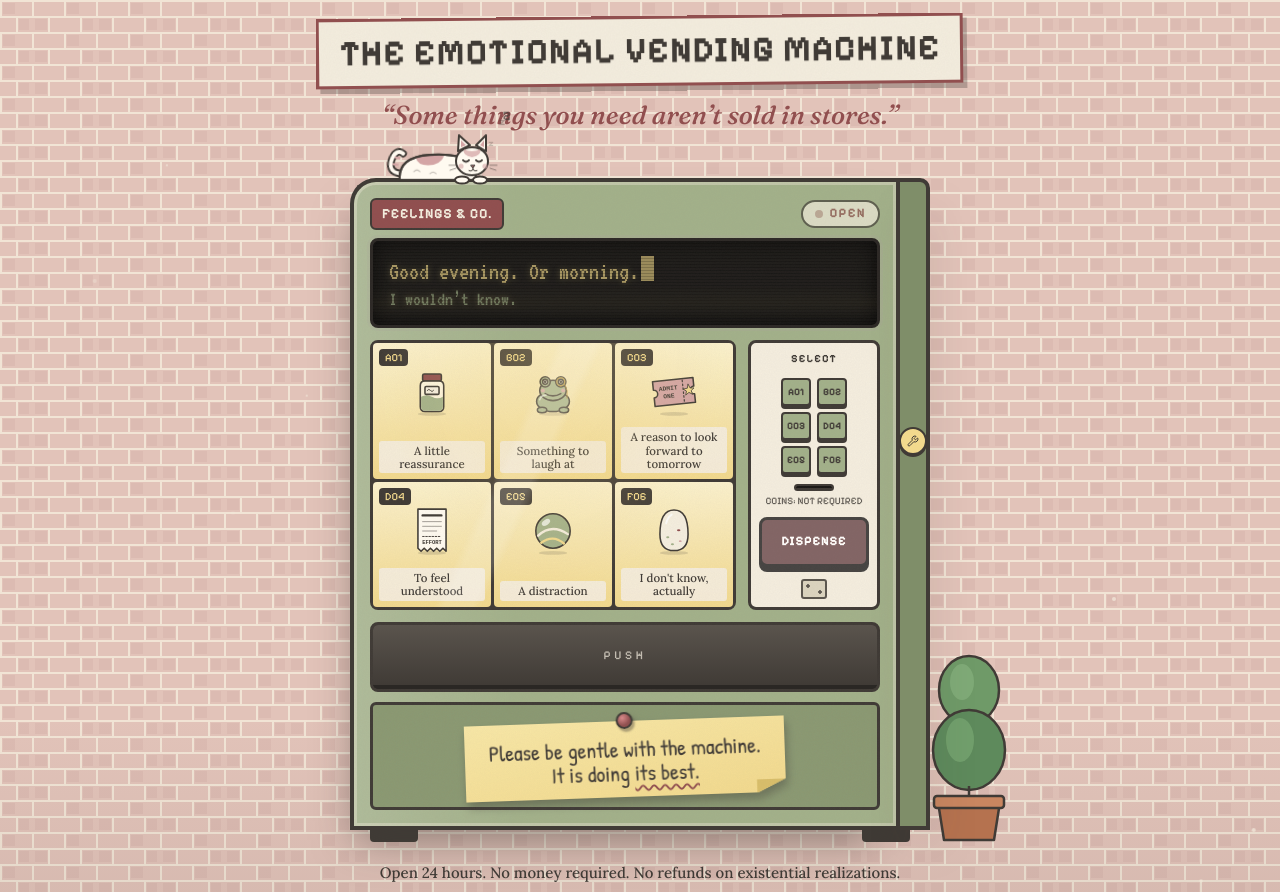
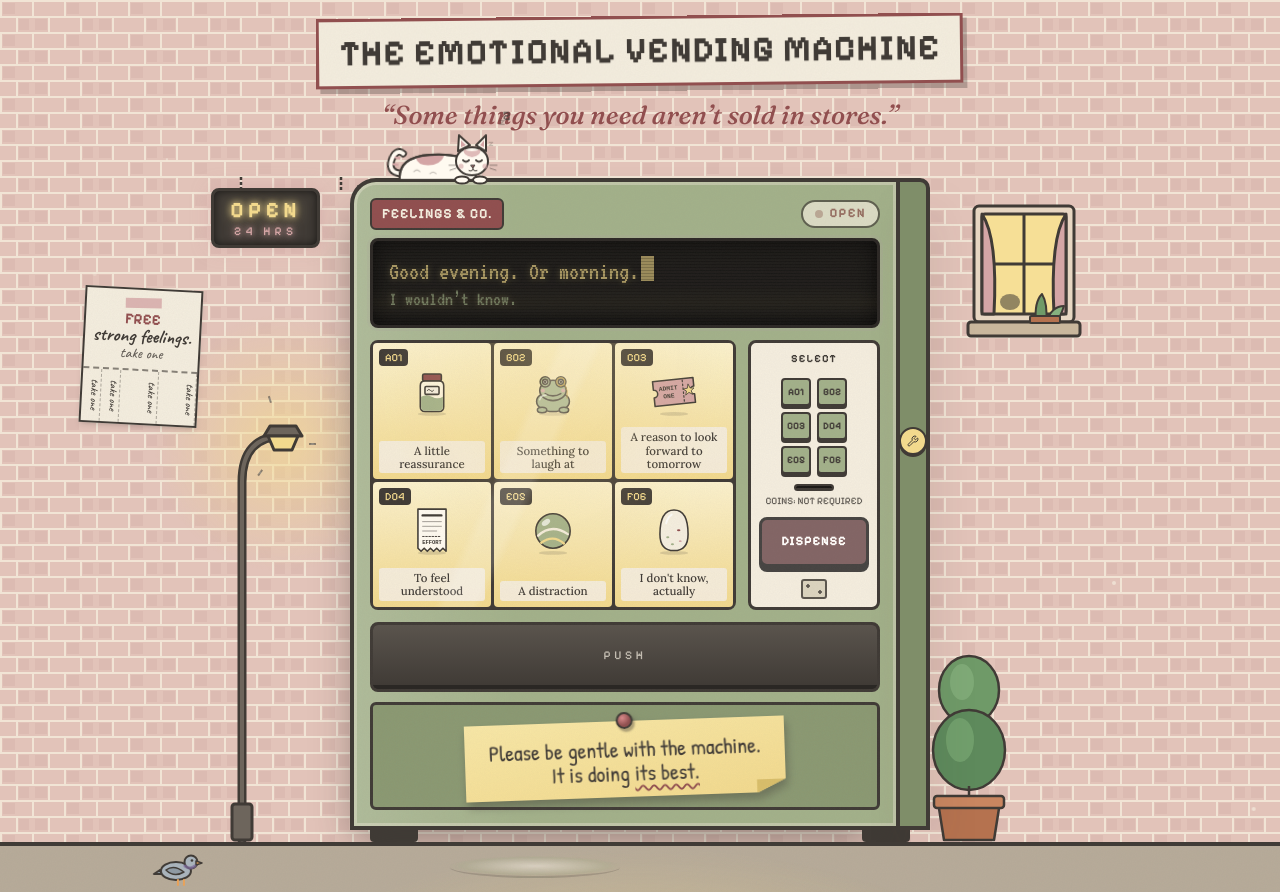
Before and after one commit to camilledaisy/vendingmachine, a React (Vite) app: page / in a window 1280 px wide. Shown: the top 892 px of the page. Built offline with nearby package versions, Linux system fonts and the light colour scheme.

Commit message:
Street scenery: pavement ground, lamp with moths, neon sign, flyer, window, pigeon, puddle
Co-Authored-By: Claude Sonnet 5.5 <noreply@anthropic.com>
Claude-Session: https://claude.ai/code/session_017PaBnN8AfWxPJyBcQfRLgQ

```diff
--- a/src/App.tsx
+++ b/src/App.tsx
@@ -9,7 +9,7 @@ import { CollectionShelf } from './components/CollectionShelf'
 import { MaintenanceLog } from './components/MaintenanceLog'
 import { ReceiptGenerator } from './components/ReceiptGenerator'
 import { HatchNote } from './components/HatchNote'
-import { Topiary } from './components/Scenery'
+import { Lamp, NeonSign, Pigeon, TearFlyer, Topiary, Window } from './components/Scenery'
 
 type Panel = 'shelf' | 'log' | 'hatch' | 'receipt' | null
 
@@ -42,7 +42,7 @@ export default function App() {
 
   return (
     <MotionConfig reducedMotion={reduced ? 'always' : 'user'}>
-      <div className="scene relative min-h-screen overflow-x-hidden pb-24">
+      <div className="scene relative flex min-h-screen flex-col overflow-x-clip">
         {!reduced && (
           <div className="pointer-events-none absolute inset-0" aria-hidden>
             {dust.map((p, i) => (
@@ -58,8 +58,13 @@ export default function App() {
           <p style={{ ["--d" as string]: ".5s" }} className="rise mt-3 font-tagline text-[19px] font-medium italic leading-snug text-burgundy sm:text-[22px] md:text-[26px]">“Some things you need aren’t sold in stores.”</p>
         </header>
 
-        <main className="relative z-10 px-3">
+        <main className="relative z-10 flex flex-1 flex-col">
+          <div className="px-3">
           <div style={{ ["--d" as string]: ".25s" }} className="rise relative mx-auto max-w-[580px]">
+            <div className="absolute bottom-0 right-[calc(100%+40px)] hidden lg:block" aria-hidden><Lamp /></div>
+            <div className="absolute right-[calc(100%+30px)] top-[10px] hidden lg:block" aria-hidden><NeonSign /></div>
+            <div className="absolute right-[calc(100%+150px)] top-[110px] hidden xl:block" aria-hidden><TearFlyer /></div>
+            <div className="absolute left-[calc(100%+34px)] top-[20px] hidden lg:block" aria-hidden><Window /></div>
             <div className="absolute -right-[84px] bottom-0 hidden lg:block" aria-hidden>
               <Topiary />
             </div>
@@ -74,12 +79,17 @@ export default function App() {
               onOpenHatch={() => setPanel('hatch')}
             />
           </div>
+          </div>
 
-          <p className="mx-auto mt-5 max-w-[34rem] text-center font-serif text-[15px] font-medium text-charcoal">
+          <div className="ground relative flex-1 px-3 pb-10 pt-6">
+            <div className="street-glow pointer-events-none absolute left-1/2 top-0 h-[160px] w-[760px] max-w-full -translate-x-1/2" aria-hidden />
+            <div className="puddle pointer-events-none absolute left-[calc(50%-190px)] top-[10px] h-[22px] w-[170px]" aria-hidden />
+            <div className="pointer-events-none absolute left-[6%] top-[4px]" aria-hidden><Pigeon /></div>
+          <p className="relative mx-auto mt-5 max-w-[34rem] text-center font-serif text-[15px] font-medium text-charcoal">
             Open 24 hours. No money required. No refunds on existential realizations.
           </p>
 
-          <nav aria-label="Machine extras" style={{ ["--d" as string]: ".7s" }} className="rise mx-auto mt-5 flex max-w-[600px] flex-wrap justify-center gap-2.5">
+          <nav aria-label="Machine extras" style={{ ["--d" as string]: ".7s" }} className="rise relative mx-auto mt-5 flex max-w-[600px] flex-wrap justify-center gap-2.5">
             <button className="btn btn-primary" onClick={() => setPanel('shelf')}>
               <Library size={17} aria-hidden /> MY LITTLE SHELF
               <span className="rounded-full bg-cream px-2 font-display text-xs text-burgundy" aria-label={`${found} of ${ITEMS.length} discovered`}>
@@ -103,9 +113,10 @@ export default function App() {
             </p>
           )}
 
-          <footer className="mx-auto mt-8 max-w-md text-center font-serif text-[13px] leading-relaxed text-charcoal/85">
+          <footer className="relative mx-auto mt-8 max-w-md text-center font-serif text-[13px] leading-relaxed text-charcoal/85">
             A small thing made with care. I don’t know what you’re going through. I am a vending machine. If today is heavier than a vending machine can carry, a person can carry it better. Please talk to one.
           </footer>
+          </div>
         </main>
 
         <AnimatePresence>
--- a/src/components/Scenery.tsx
+++ b/src/components/Scenery.tsx
@@ -60,3 +60,89 @@ export const Topiary = () => (
     </g>
   </svg>
 )
+
+// ---- the street around the machine (placed in App) ----
+
+export const Lamp = () => (
+  <div className="relative h-[430px] w-[130px]" aria-hidden>
+    <div className="lamp-glow absolute -left-[27px] -top-[99px] h-[260px] w-[260px] rounded-full" />
+    <svg viewBox="0 0 130 430" width="130" height="430" className="relative">
+      <g stroke="#403B36" strokeWidth="3" strokeLinejoin="round" strokeLinecap="round">
+        <path d="M62 428 V70 Q62 24 104 24" fill="none" stroke="#403B36" strokeWidth="9" />
+        <path d="M62 428 V70 Q62 24 104 24" fill="none" stroke="#6D655C" strokeWidth="4" />
+        <rect x="52" y="392" width="20" height="36" rx="3" fill="#6D655C" />
+        <path d="M84 24 H122 L116 14 H90Z" fill="#6D655C" />
+        <path d="M88 24 H118 L112 38 H94Z" fill="#F2D98D" />
+      </g>
+    </svg>
+    {[0, 1, 2].map((i) => (
+      <i key={i} className="moth" style={{ ['--d' as string]: `${-i * 2.1}s`, ['--r' as string]: `${26 + i * 8}px` }}>
+        <b />
+      </i>
+    ))}
+  </div>
+)
+
+export const NeonSign = () => (
+  <div className="relative" aria-hidden>
+    <svg viewBox="0 0 160 14" width="160" height="14" className="absolute -top-3 left-0">
+      <path d="M30 14 V0 M130 14 V0" stroke="#403B36" strokeWidth="2.5" strokeDasharray="3 2" />
+    </svg>
+    <div className="neon rounded-lg border-[3px] border-charcoal bg-charcoal px-4 py-2 text-center font-display leading-none">
+      <span className="neon-a block text-[22px] font-bold tracking-[.2em]">OPEN</span>
+      <span className="neon-b mt-1 block text-[12px] tracking-[.35em]">24 HRS</span>
+    </div>
+  </div>
+)
+
+export const TearFlyer = () => (
+  <div className="paper w-[118px] rotate-[3deg] border-2 border-charcoal pt-2 text-center shadow-md" aria-hidden>
+    <span className="mx-auto mb-1 block h-2.5 w-9 -rotate-2 bg-rose/80" />
+    <p className="font-display text-[15px] font-bold leading-none text-burgundy">FREE</p>
+    <p className="px-1 font-hand text-[19px] font-bold leading-[1] text-charcoal">strong feelings.</p>
+    <p className="font-hand text-[15px] leading-none text-charcoal/80">take one</p>
+    <div className="mt-2 flex h-[54px] border-t-2 border-dashed border-charcoal/60">
+      {[1, 1, 0, 1, 0, 1].map((on, i) => (
+        <span key={i} className={`flex-1 border-r border-dashed border-charcoal/40 text-center font-hand text-[11px] leading-none text-charcoal ${on ? '' : 'invisible'}`} style={{ writingMode: 'vertical-rl' }}>
+          take one
+        </span>
+      ))}
+    </div>
+  </div>
+)
+
+export const Window = () => (
+  <svg viewBox="0 0 120 150" width="120" height="150" aria-hidden>
+    <g stroke="#403B36" strokeWidth="3" strokeLinejoin="round">
+      <rect x="10" y="8" width="100" height="116" rx="5" fill="#E7D6C2" />
+      <rect x="18" y="16" width="84" height="100" rx="3" fill="#F6DF96" />
+      <path d="M60 16 V116 M18 66 H102" stroke="#403B36" strokeWidth="3" />
+      <path d="M18 16 Q34 40 30 116 H18Z" fill="#D4A5A5" />
+      <path d="M102 16 Q86 40 90 116 H102Z" fill="#D4A5A5" />
+      <rect x="4" y="124" width="112" height="14" rx="3" fill="#C9B79D" />
+      <path d="M72 124 Q70 104 78 96 Q84 106 82 124Z" fill="#6F9A68" strokeWidth="2" />
+      <path d="M82 124 Q88 108 100 108 Q96 120 92 124Z" fill="#86B17E" strokeWidth="2" />
+      <rect x="66" y="118" width="30" height="7" rx="1.5" fill="#B5724F" strokeWidth="2" />
+    </g>
+    <ellipse cx="46" cy="104" rx="10" ry="8" fill="#403B36" opacity=".55" />
+  </svg>
+)
+
+export const Pigeon = () => (
+  <div className="pigeon-walk" aria-hidden>
+    <svg viewBox="0 0 48 36" width="48" height="36" className="overflow-visible">
+      <g stroke="#403B36" strokeWidth="2" strokeLinejoin="round" strokeLinecap="round">
+        <path d="M6 20 L0 24 L8 24Z" fill="#8F9AA3" />
+        <ellipse cx="22" cy="21" rx="15" ry="9" fill="#A9B3BB" />
+        <path d="M12 20 Q20 14 30 22 Q20 28 12 20Z" fill="#8F9AA3" strokeWidth="1.5" />
+        <g className="pigeon-head">
+          <circle cx="37" cy="12" r="6.5" fill="#A9B3BB" />
+          <path d="M42 11 L48 13 L42 15Z" fill="#E8A25A" strokeWidth="1.5" />
+          <circle cx="38" cy="10.5" r="1.3" fill="#403B36" stroke="none" />
+          <path d="M31 16 Q36 20 41 16" fill="none" stroke="#7D6A9B" strokeWidth="3" opacity=".7" />
+        </g>
+        <path d="M24 30 V35 M30 30 V35" fill="none" stroke="#E8A25A" strokeWidth="2" />
+      </g>
+    </svg>
+  </div>
+)
--- a/src/index.css
+++ b/src/index.css
@@ -27,13 +27,9 @@ body {
   .scene {
     background-color: #E2C3B9;
     background-image:
-      linear-gradient(to bottom, rgba(64,59,54,0) 60%, rgba(64,59,54,.18) 100%),
       var(--brick);
   }
-  .scene::after { /* the pavement */
-    content: ''; position: absolute; left: 0; right: 0; bottom: 0; height: 70px; z-index: 0;
-    background: #B7AB99 var(--noise); border-top: 4px solid #403B36;
-  }
+  .ground { background: #B7AB99 var(--noise); border-top: 4px solid #403B36; }
   .paper { background-color: #F5EEDF; background-image: var(--noise); }
   .paper-overlay::after {
     content: ''; position: absolute; inset: 0; background-image: var(--noise); opacity: .7; pointer-events: none; border-radius: inherit;
@@ -213,6 +209,24 @@ body {
 .calm .spark, .calm .puff, .calm .heart-float, .calm .sheen { display: none; }
 .calm .rise, .calm .drop-in, .calm .stamp, .calm .print, .calm .flip, .calm .lcd-in { opacity: 1 !important; }
 
+.lamp-glow { background: radial-gradient(circle, rgba(242,217,141,.65), rgba(242,217,141,.2) 45%, transparent 70%); animation: lampflick 6s ease-in-out infinite; }
+.street-glow { background: radial-gradient(ellipse at 50% 100%, rgba(242,217,141,.55), rgba(242,217,141,0) 70%); animation: lampflick 7s ease-in-out infinite; }
+.puddle { border-radius: 50%; background: radial-gradient(ellipse, rgba(255,250,240,.55), rgba(163,177,138,.25) 60%, transparent 72%); border-bottom: 2px solid rgba(64,59,54,.25); animation: shimmer 5s ease-in-out infinite; }
+.moth { position: absolute; left: 103px; top: 31px; width: 0; height: 0; animation: orbit 6s linear infinite; animation-delay: var(--d); }
+.moth b { position: absolute; left: var(--r); top: 0; width: 7px; height: 4px; border-radius: 50%; background: #F5EEDF; border: 1px solid #403B36; animation: flap .18s linear infinite alternate; }
+.pigeon-walk { animation: pigeonwalk 26s linear infinite; }
+.pigeon-head { transform-box: fill-box; transform-origin: 30% 100%; animation: peck 1.4s ease-in-out infinite; }
+.neon { box-shadow: 0 0 18px rgba(212,165,165,.55), inset 0 0 8px rgba(0,0,0,.6); }
+.neon-a { color: #F2D98D; text-shadow: 0 0 6px #F2D98D, 0 0 14px rgba(242,217,141,.7); animation: neon 6s ease-in-out infinite; }
+.neon-b { color: #D4A5A5; text-shadow: 0 0 6px #D4A5A5, 0 0 12px rgba(212,165,165,.7); }
+@keyframes lampflick { 0%,100% { opacity: 1 } 40% { opacity: .88 } 42% { opacity: 1 } 75% { opacity: .92 } }
+@keyframes shimmer { 0%,100% { opacity: .8; transform: scaleX(1) } 50% { opacity: 1; transform: scaleX(1.04) } }
+@keyframes orbit { from { transform: translate(0,0) rotate(0) scaleY(.5) } to { transform: translate(0,0) rotate(360deg) scaleY(.5) } }
+@keyframes flap { from { transform: scaleX(1) } to { transform: scaleX(.35) } }
+@keyframes pigeonwalk { 0% { transform: translateX(0) scaleX(1) } 42% { transform: translateX(150px) scaleX(1) } 50% { transform: translateX(150px) scaleX(-1) } 92% { transform: translateX(0) scaleX(-1) } 100% { transform: translateX(0) scaleX(1) } }
+@keyframes peck { 0%,60%,100% { transform: rotate(0) } 70% { transform: rotate(32deg) translateY(2px) } 80% { transform: rotate(0) } 90% { transform: rotate(28deg) } }
+@keyframes neon { 0%,100% { opacity: 1 } 47% { opacity: .85 } 50% { opacity: 1 } }
+
 /* Calm motion: switched on by the visitor or by the system setting. */
 .calm *, .calm *::before, .calm *::after { animation: none !important; transition-duration: .01ms !important; }
 @media (prefers-reduced-motion: reduce) {
```
